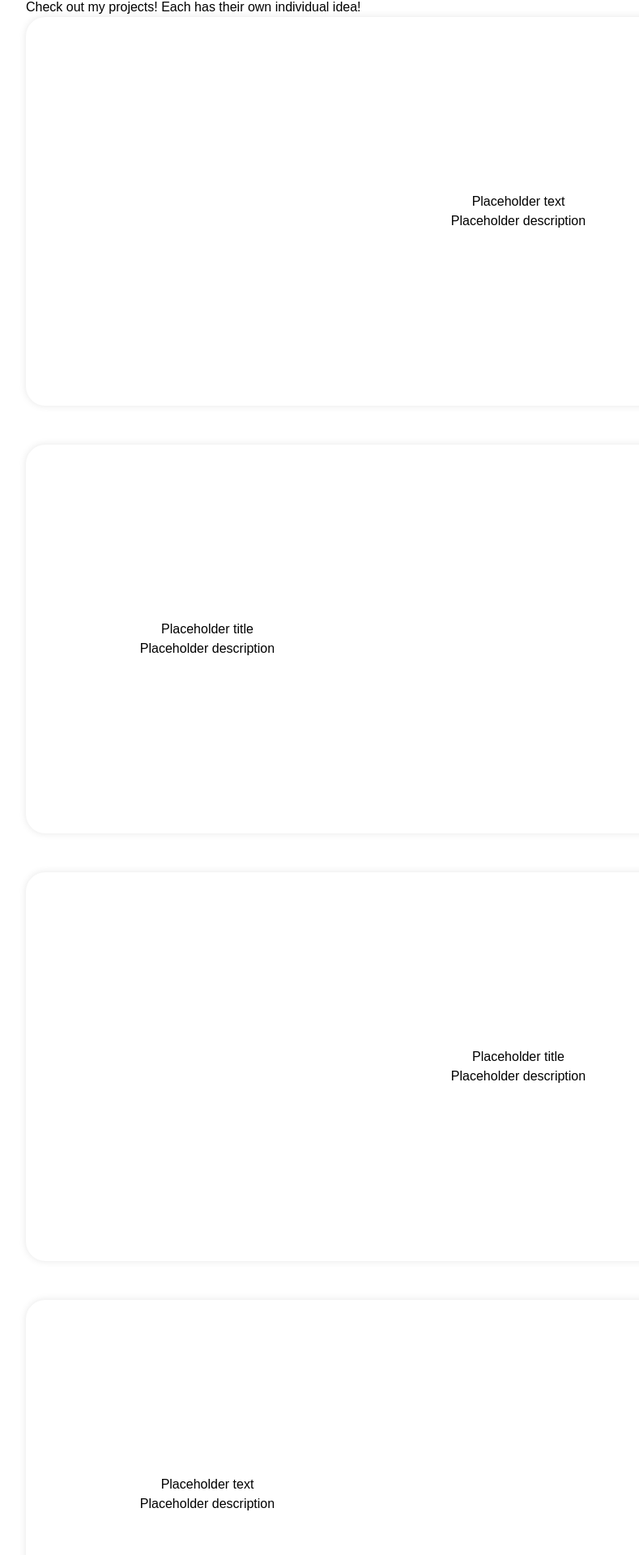
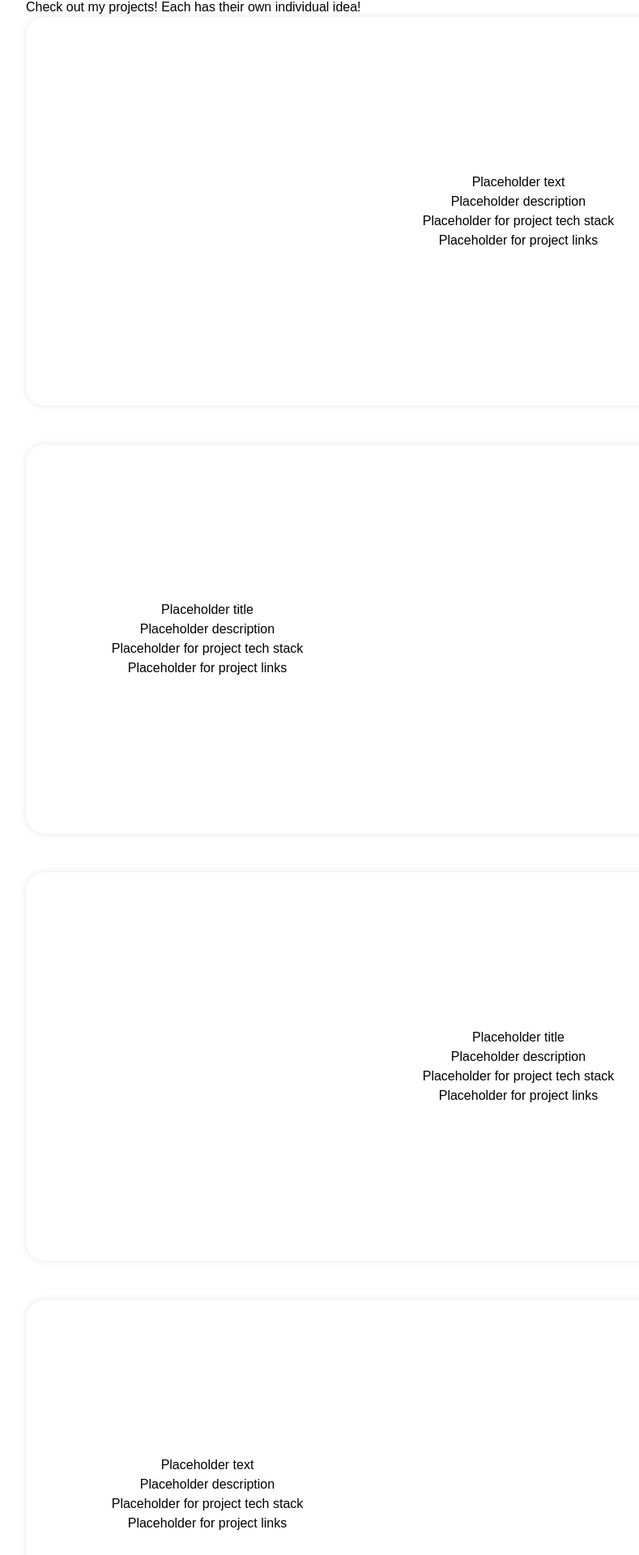
Before and after one commit to Stephen-A/Stephen-A.github.io, a React (Vite) app: page / in a window 1280 px wide. Shown: the part 1088-3008 px from the top of the page at 81% size, without its empty margins (192-981 px from the left). Built offline with nearby package versions, Linux system fonts and the light colour scheme.

Commit message:
added placeholder text for tech-stack used and placeholder text for project links

```diff
--- a/src/components/Projects.jsx
+++ b/src/components/Projects.jsx
@@ -19,6 +19,12 @@ const Projects = () => {
                         <div className="project-description">
                             <h3>Placeholder text</h3>
                             <p>Placeholder description</p>
+                            <div className='tech-stack'>
+                                Placeholder for project tech stack
+                            </div>
+                            <div className='project-links'>
+                                Placeholder for project links
+                            </div>
                         </div>
                     </div>
                     {/* second project */}
@@ -31,6 +37,12 @@ const Projects = () => {
                         <div className="project-description">
                             <h3>Placeholder title</h3>
                             <p>Placeholder description</p>
+                            <div className='tech-stack'>
+                                Placeholder for project tech stack
+                            </div>
+                            <div className='project-links'>
+                                Placeholder for project links
+                            </div>
                         </div>
                     </div>
                     {/* third project */}
@@ -43,6 +55,12 @@ const Projects = () => {
                         <div className="project-description">
                             <h3>Placeholder title</h3>
                             <p>Placeholder description</p>
+                            <div className='tech-stack'>
+                                Placeholder for project tech stack
+                            </div>
+                            <div className='project-links'>
+                                Placeholder for project links
+                            </div>
                         </div>
                     </div>
                     {/* fourth project */}
@@ -55,6 +73,12 @@ const Projects = () => {
                         <div className="project-description">
                             <h3>Placeholder text</h3>
                             <p>Placeholder description</p>
+                            <div className='tech-stack'>
+                                Placeholder for project tech stack
+                            </div>
+                            <div className='project-links'>
+                                Placeholder for project links
+                            </div>
                         </div>
                     </div>
                 </div>
```
